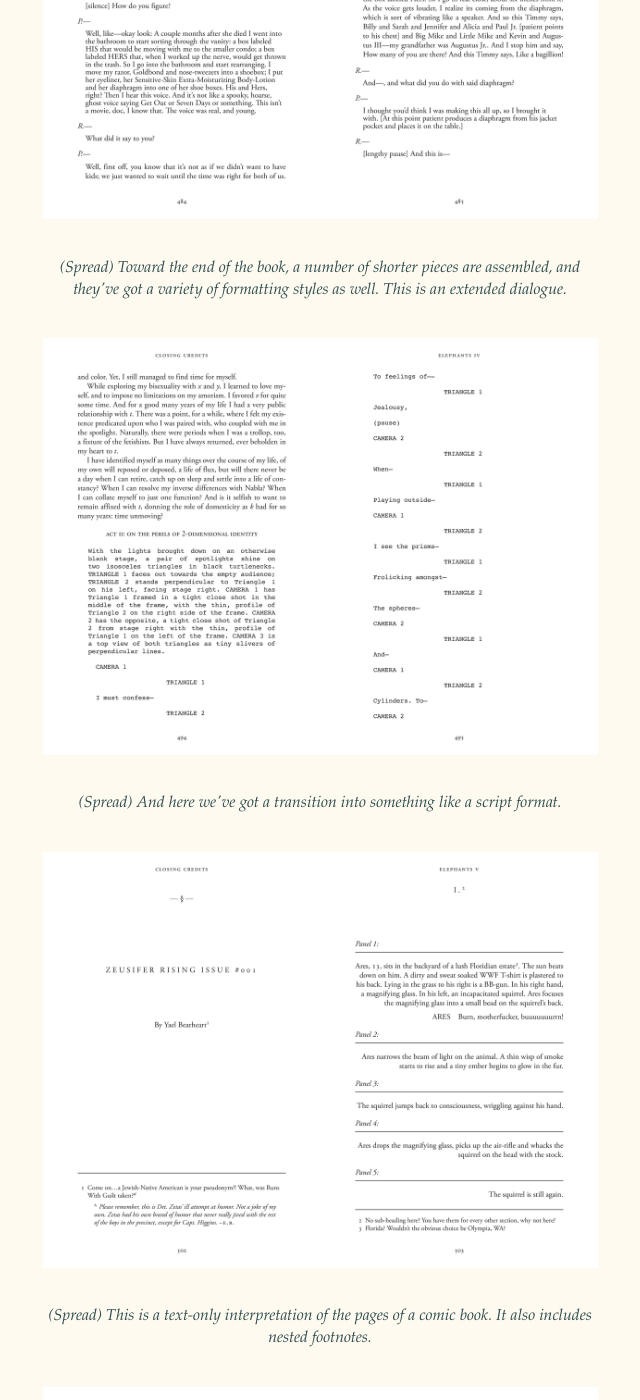
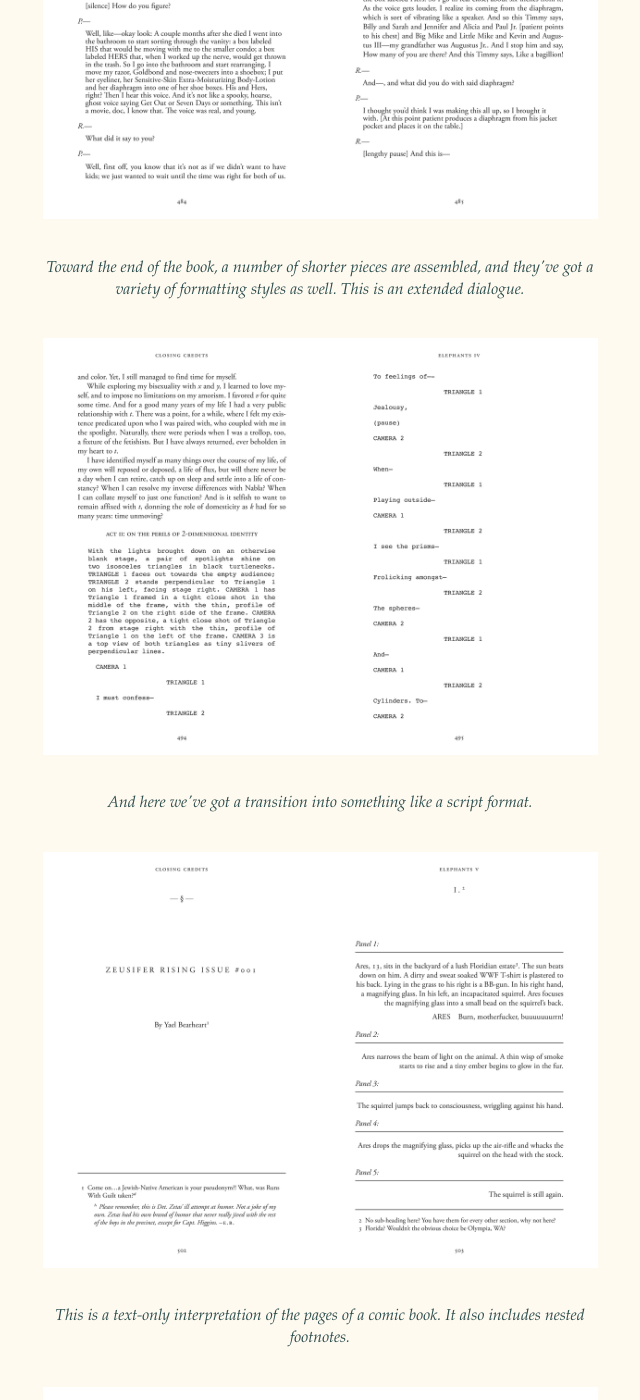
Before and after one commit to phillipgessert/phillipgessert.github.io, a Jekyll site: the page built from _posts/2016-11-12-eisensteins-monster.markdown, in a window 1280 px wide and 1400 px high, scrolled down 7433 px. Shown: the whole window, without its empty margins (320-960 px from the left). Built offline with Jekyll 4.4.1, drawn with Linux system fonts in a browser that asks for light colours; some of the changed text lies outside the part shown.

Commit message:
edited e.m. captions

```diff
--- a/_posts/2016-11-12-eisensteins-monster.markdown
+++ b/_posts/2016-11-12-eisensteins-monster.markdown
@@ -45,12 +45,12 @@ This book was a real treat to lay out, because it included such a wide variety o
 
 <figure>
 	<img src="/img/portfolio/eisensteins-monster/em-footnotes.png" alt="pp 342-343">
-	<figcaption><p>(Spread) Footnotes exist in many chapters, and some are very structured and complex.</p></figcaption>
+	<figcaption><p>Footnotes exist in many chapters, and some are very structured and complex.</p></figcaption>
 </figure>
 
 <figure>
 	<img src="/img/portfolio/eisensteins-monster/em-log.png" alt="pp 388-389">
-	<figcaption><p>(Spread) A late chapter is formatted like a log or journal, and I made a number of adjustments to reflect that style.</p></figcaption>
+	<figcaption><p>A late chapter is formatted like a log or journal, and I made a number of adjustments to reflect that style.</p></figcaption>
 </figure>
 
 <figure>
@@ -65,17 +65,17 @@ This book was a real treat to lay out, because it included such a wide variety o
 
 <figure>
 	<img src="/img/portfolio/eisensteins-monster/em-dialogue.png" alt="p 484-485">
-	<figcaption><p>(Spread) Toward the end of the book, a number of shorter pieces are assembled, and they've got a variety of formatting styles as well. This is an extended dialogue. </p></figcaption>
+	<figcaption><p>Toward the end of the book, a number of shorter pieces are assembled, and they've got a variety of formatting styles as well. This is an extended dialogue. </p></figcaption>
 </figure>
 
 <figure>
 	<img src="/img/portfolio/eisensteins-monster/em-script.png" alt="p 494-495">
-	<figcaption><p>(Spread) And here we've got a transition into something like a script format.</p></figcaption>
+	<figcaption><p>And here we've got a transition into something like a script format.</p></figcaption>
 </figure>
 
 <figure>
 	<img src="/img/portfolio/eisensteins-monster/em-comic.png" alt="p 502-503 or 510-511">
-	<figcaption><p>(Spread) This is a text-only interpretation of the pages of a comic book. It also includes nested footnotes.</p></figcaption>
+	<figcaption><p>This is a text-only interpretation of the pages of a comic book. It also includes nested footnotes.</p></figcaption>
 </figure>
 
 <figure>
```
Also changed, not shown: 1 other file.
